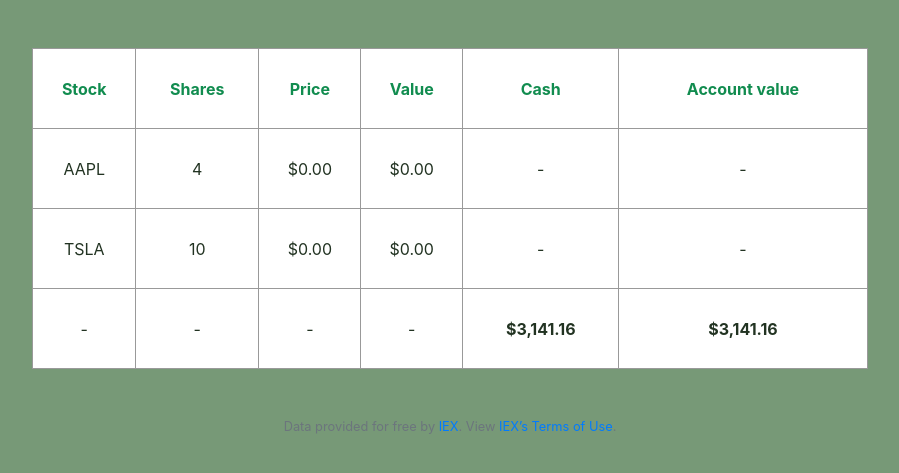
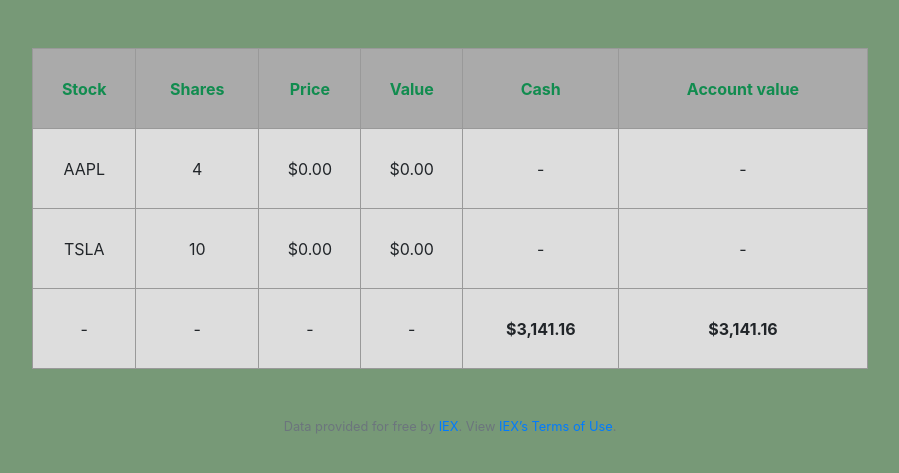
Before and after one commit to guiOsorio/Finance, a Flask app: page / in a window 1280 px wide. Shown: the part 66-539 px from the top of the page, without its empty margins (190-1089 px from the left). Run offline with Flask 2, Linux system fonts and the light colour scheme; a user stored in the database is signed in; data comes from the database, SQL or seed files in the repository; data that the repository does not hold is empty.

Commit message:
added background color to tables

```diff
--- a/static/css/main.css
+++ b/static/css/main.css
@@ -40,9 +40,10 @@
 }
 .table-standard th {
   color: #118C4F;
+  background-color: #AAA;
 }
 .table-standard td {
-  color: #232;
+  background-color: #DDD;
 }
 
 .form-standard {
--- a/static/sass/_components.scss
+++ b/static/sass/_components.scss
@@ -27,10 +27,11 @@
 
     & th {
         color: $color-primary;
+        background-color: #AAA;
     }
 
     & td {
-        color: $color-grey-dark;
+        background-color: #DDD;
     }
 }
 
```
Also changed, not shown: 3 other files.
